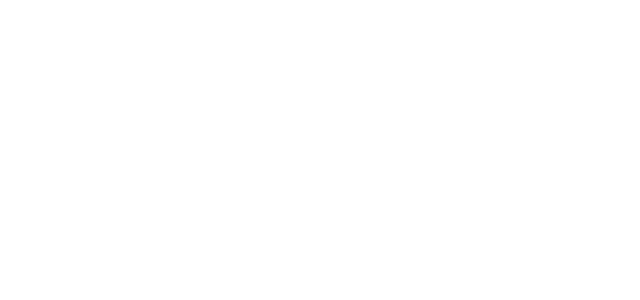
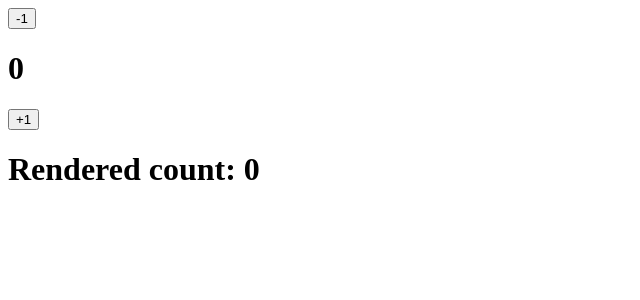
Before and after one commit to Padmavathi-SJ/Hooks, a React (Create React App) app in the folder client/: page /useRef1 in a window 1280 px wide. Before the commit this address had no page. Shown: the top 300 px of the page, without its empty margins (0-640 px from the left). Built offline with nearby package versions, Linux system fonts and the light colour scheme.

Commit message:
useRef completed

```diff
--- a/client/src/App.jsx
+++ b/client/src/App.jsx
@@ -4,6 +4,8 @@ import UseStateHook from './Materials/useStateHook';
 import UseStateHook2 from './Materials/useStateHook2';
 import UseStateHook3 from './Materials/useStateHook3';
 import UseEffectHook1 from './Materials/useEffectHook1';
+import UseRefHook from './Materials/useRefHook';
+import UseRefHook2 from './Materials/useRefHook2';
 
 function App(){
   return (
@@ -14,6 +16,9 @@ function App(){
         <Route path="/example2" element={<UseStateHook2 />}/>
         <Route path="/example3" element={<UseStateHook3 />}/>
         <Route path="/useEffect1" element={<UseEffectHook1 />}/>
+        <Route path="/useRef1" element={<UseRefHook />} />
+        <Route path="/useRef2" element={<UseRefHook2 />} />
+
       </Routes>
     </Router>
     </>
--- /dev/null
+++ b/client/src/Materials/useRefHook.jsx
@@ -0,0 +1,51 @@
+/* useRef
+--> useRef is a hook that allow us to create mutabe variables,
+which will bot re-render the component , --> it means , when we create a variable use useRef , if this variable's values changes,
+it will not re-render the component.
+
+--> useRef is also used to access DOM elements
+--> we can access DOM elements using useRef hook, and also can modify the DOM elements.
+
+
+--> when any updates or state changing, if we don't want to re-render the whole component again,
+we can use "useRef" hook, it will not re-render the component when state changes.
+
+
+*/
+
+import { useState, useEffect, useRef } from "react"
+
+
+function useRefHook() {
+
+    const [value, setValue] = useState(0);
+
+    const count=useRef(0);
+   // console.log(count);
+
+   useEffect(() => {
+    count.current = count.current + 1;
+   })
+
+    const decreaseValue = () => {
+        setValue(prev => prev - 1)
+    }
+
+    const increaseValue = () => {
+        setValue(prev => prev + 1)
+    }
+
+
+
+    return(
+        <>
+        <button onClick={decreaseValue}>-1</button>
+        <h1> {value} </h1>
+        <button onClick={increaseValue}>+1</button>
+
+        <h1>Rendered count: {count.current} </h1>
+        </>
+    )
+}
+
+export default useRefHook;
--- /dev/null
+++ b/client/src/Materials/useRefHook2.jsx
@@ -0,0 +1,13 @@
+/*
+--> accessing the DOM element using useRef hook
+*/
+
+function useRefHook2() {
+    return(
+        <>
+        <h1>useRefHook2</h1>
+        </>
+    )
+}
+
+export default useRefHook2;
```
